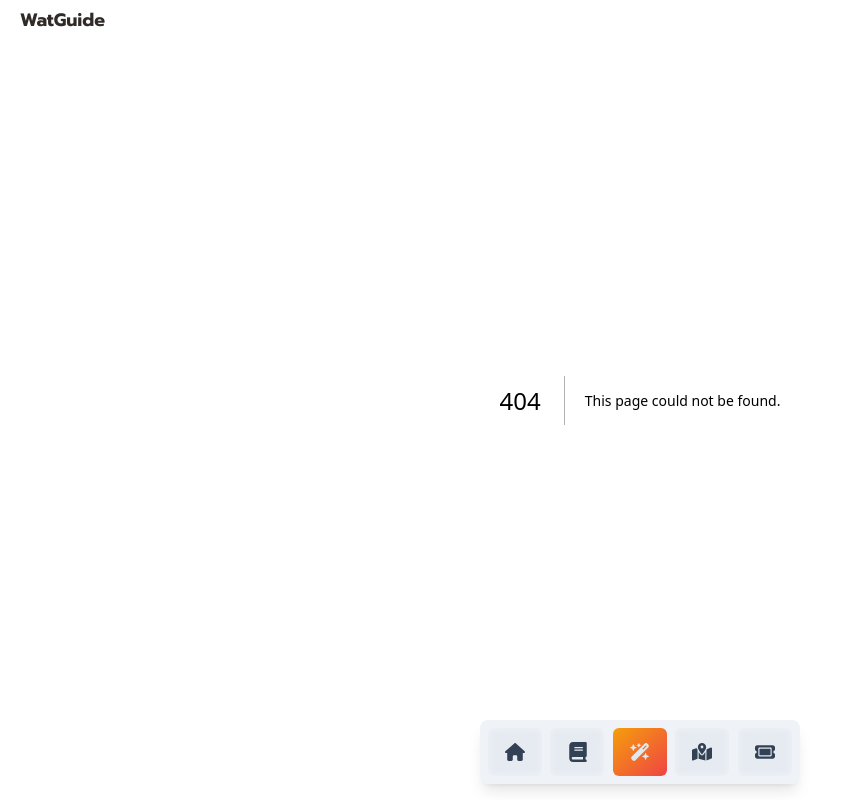
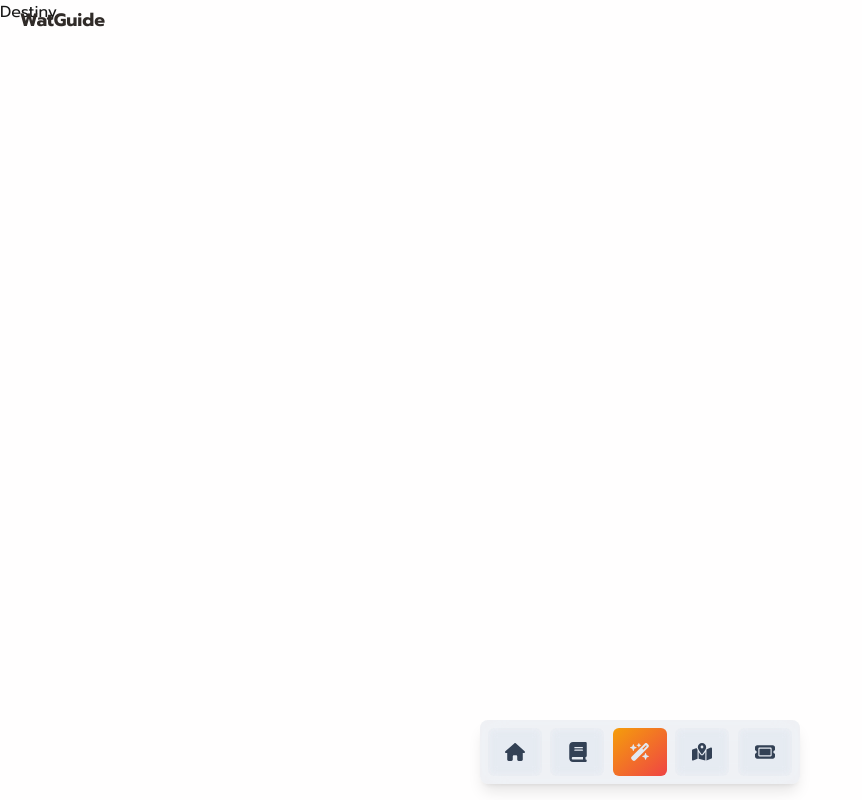
Before and after one commit to FeiZGe/WatGuide-web, a Next.js app: page /destiny in a window 1280 px wide. Before the commit this address had no page. Shown: the whole page, without its empty margins (0-862 px from the left). Built offline with nearby package versions, Linux system fonts and the light colour scheme.

Commit message:
Create: Destiny page

```diff
--- /dev/null
+++ b/app/destiny/page.tsx
@@ -0,0 +1,9 @@
+const Destiny = () => {
+  return (
+    <div>
+      Destiny
+    </div>
+  )
+}
+
+export default Destiny
```
